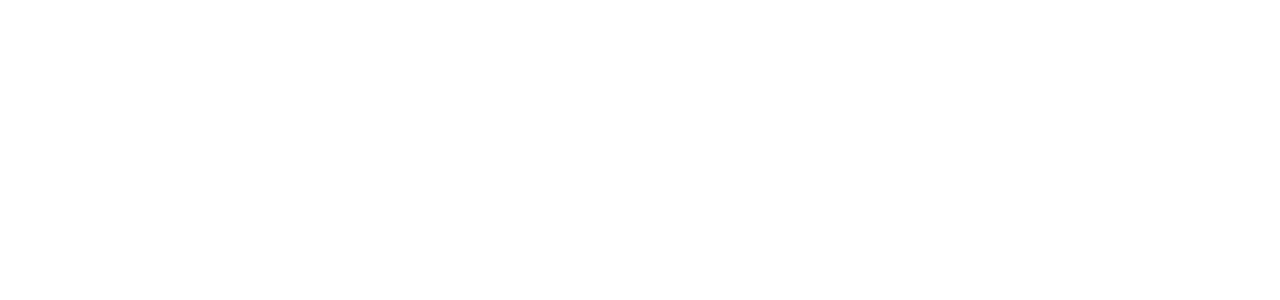
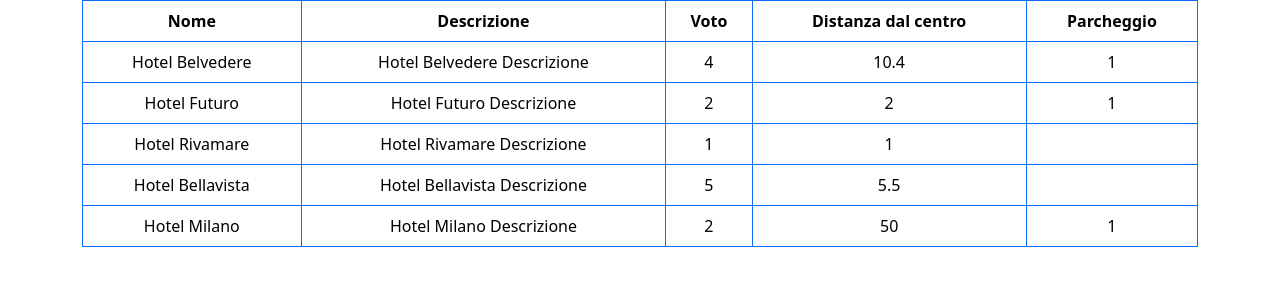
Before and after one commit to xJustFox/php-hotel, a PHP site: page / in a window 1280 px wide. Before the commit the part shown is empty. Shown: the top 300 px of the page. Run offline with PHP 8.4, Linux system fonts and the light colour scheme.

Commit message:
[Upgrade] Including var.php file, created table with $hotels data

```diff
--- a/index.php
+++ b/index.php
@@ -1,9 +1,11 @@
 <?php
+include __DIR__ . '/partials/var.php';
 
 ?>
 
 <!DOCTYPE html>
 <html lang="en">
+
 <head>
     <meta charset="UTF-8">
     <meta name="viewport" content="width=device-width, initial-scale=1.0">
@@ -11,9 +13,36 @@
     <link rel="stylesheet" href="./style/style.css">
     <title>PHP Hotel</title>
 </head>
+
 <body>
     <main>
+        <div class="container-lg">
 
+            <table class="table table-bordered border-primary text-center">
+                <thead>
+                    <tr>
+                        <th scope="col">Nome</th>
+                        <th scope="col">Descrizione</th>
+                        <th scope="col">Voto</th>
+                        <th scope="col">Distanza dal centro</th>
+                        <th scope="col">Parcheggio</th>
+                    </tr>
+                </thead>
+                <tbody>
+                    <?php foreach ($hotels as $hotel) { ?>
+                        <tr>
+                            <td><?php echo $hotel['name'] ?></td>
+                            <td><?php echo $hotel['description'] ?></td>
+                            <td><?php echo $hotel['vote'] ?></td>
+                            <td><?php echo $hotel['distance_to_center'] ?></td>
+                            <td><?php echo $hotel['parking']; ?></td>
+                        </tr>
+                    <?php } ?>
+                </tbody>
+
+            </table>
+        </div>
     </main>
 </body>
+
 </html>
```
